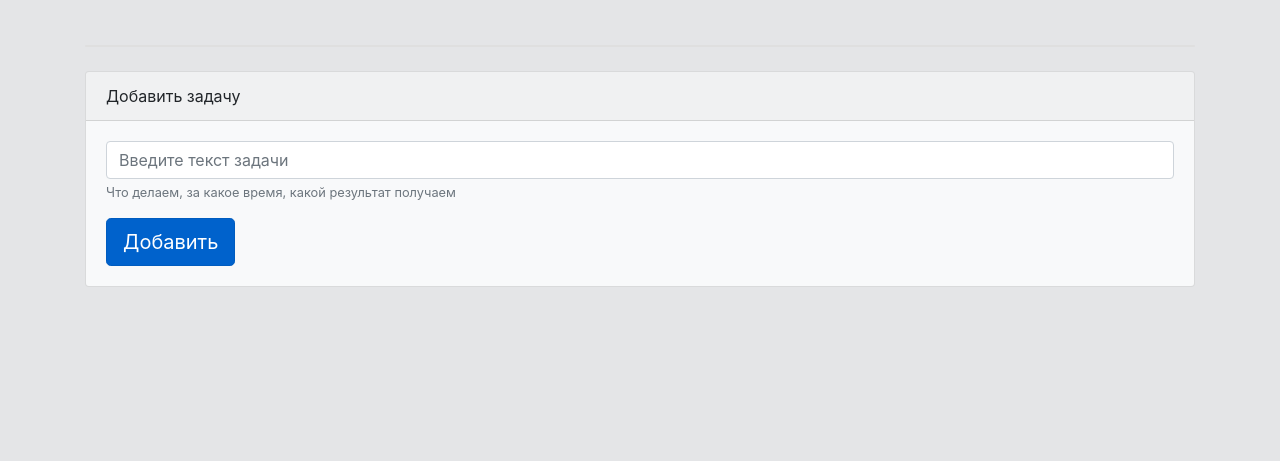
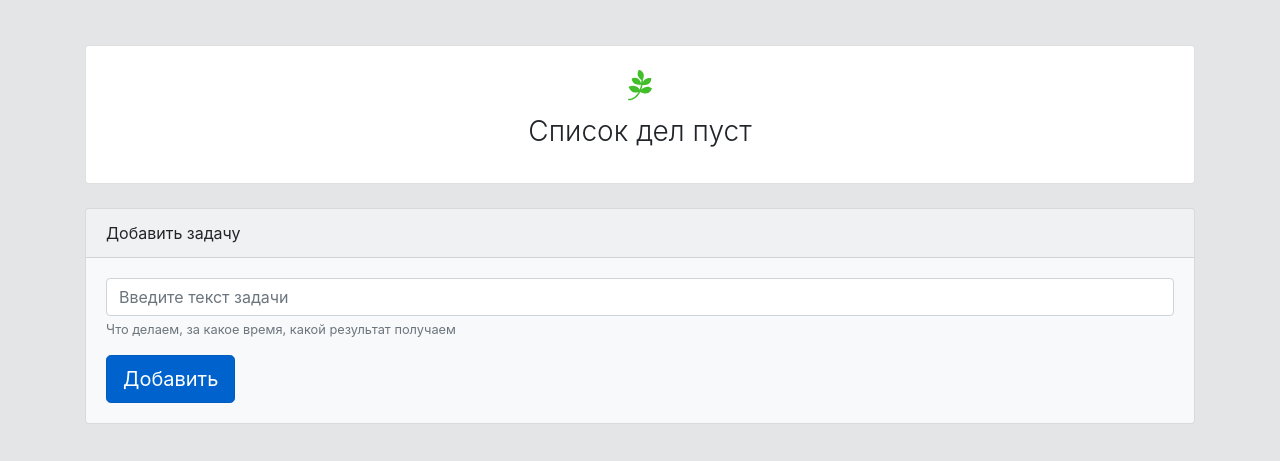
Before and after one commit to Vadim1983/todo, a website: page app/index.html in a window 1280 px wide. Shown: the part 257-718 px from the top of the page. Drawn offline with nearby package versions, Linux system fonts and the light colour scheme.

Commit message:
release 1.0

```diff
--- a/app/index.html
+++ b/app/index.html
@@ -14,12 +14,17 @@
   <div class="display-1 mb2">ToDo приложение</div>
   <div class="h4 mb-5">Список задач на сегодня</div>
 
-
-
   <!-- TO DO list of tasks-->
 
   <div class="card mb-4">
-    <ul class="list-group list-group-flush" id="listOfTasks"></ul>
+    <ul class="list-group list-group-flush" id="listOfTasks">
+    <li id="emptyList" class="list-group-item empty-list">
+      <div class="empty-list__icon">
+        <i class="fab fa-pagelines"></i>
+      </div>
+      <div class="empty-list__title">Список дел пуст</div>
+    </li>
+    </ul>
   </div>
   <!-- TO DO list of tasks ended -->
 
--- a/app/js/main.js
+++ b/app/js/main.js
@@ -1,5 +1,6 @@
 $(document).ready(function () {
 
+    // New task //
     $('#form-new-task').on('submit', function (e) {
         e.preventDefault();
 
@@ -12,14 +13,15 @@ $(document).ready(function () {
         $('#listOfTasks').append($taskHolder);
         $('#addNewTask').val('');
         showNotify('new');
-
+        toggleEmptyList();
     });
 
-      // Delete Task //
+      // Delete task //
     $('#listOfTasks').on('click', '[data-action="task-delete"]', function (e) {
         e.preventDefault();
         $(this).parents('.task-item').remove();
         showNotify('delete');
+        toggleEmptyList();
     });
 
        // Done task //
@@ -54,6 +56,7 @@ $(document).ready(function () {
                 break;
         }
 
+        $('#notifyHolder .alert').fadeOut();
         $notifyBlock.hide();
         $('#notifyHolder').append($notifyBlock);
         $notifyBlock.fadeIn();
@@ -64,4 +67,18 @@ $(document).ready(function () {
             }, 1500);
         }, 1500);
     }
+
+       // toggle empty list block //
+    function toggleEmptyList(){
+
+        if( $('#listOfTasks').children().length > 1) {
+            console.log('SOME TASK');
+            $('#emptyList').hide();
+
+        } else {
+            console.log('NO TASK');
+            $('#emptyList').show();
+        }
+    }
+
 });
--- a/app/less/base/_base.less
+++ b/app/less/base/_base.less
@@ -42,3 +42,23 @@ body {
   height: 60px;
   margin-bottom: 20px;
 }
+
+.empty-list {
+  flex-direction: column;
+  justify-content: center;
+  align-items: center;
+  padding-top: 1em;
+  padding-bottom: 1em;
+  display: flex;
+}
+
+.empty-list__icon {
+  font-size: 32px;
+  color: #42be2a;
+}
+
+.empty-list__title {
+  font-size: 28px;
+  margin-bottom: 15px;
+  font-weight: 300;
+}
```
Also changed, not shown: app/css/main.css.
